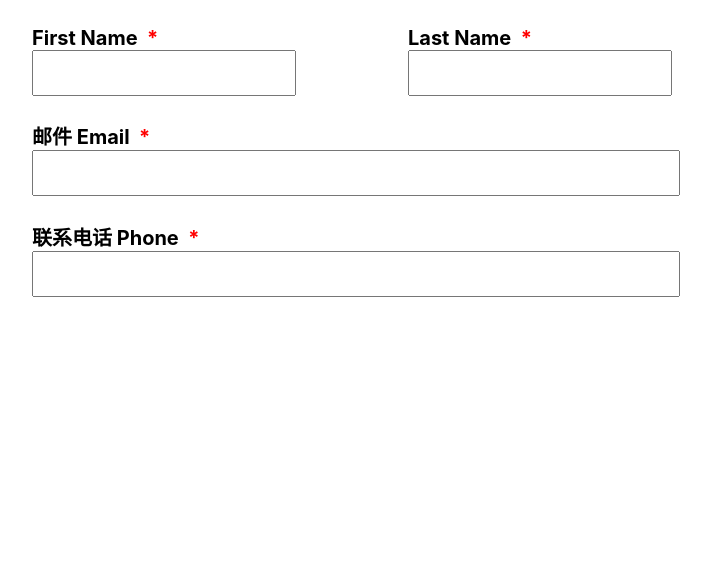
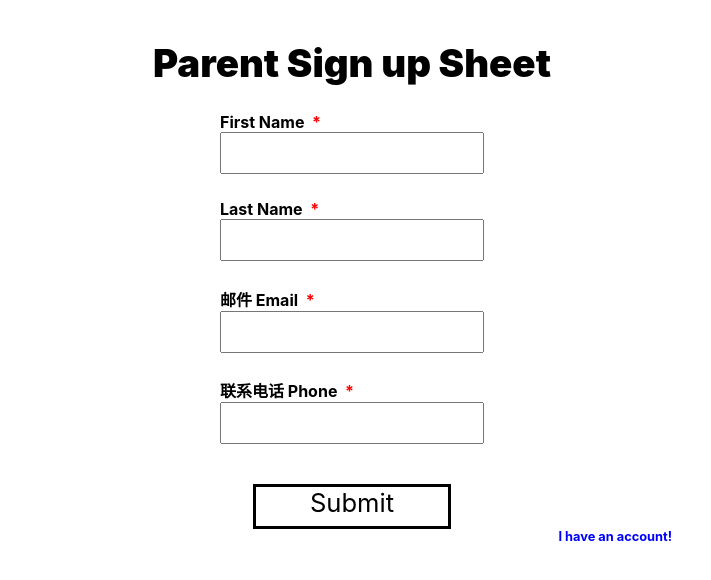
Before and after one commit to ShawnLi96/RoboEdu-Website, a React (Create React App) app: page /#/NewUserForm in a window 1280 px wide. Shown: the top 580 px of the page, without its empty margins (288-999 px from the left). Built offline with nearby package versions, Linux system fonts and the light colour scheme.

Commit message:
finished new user form

```diff
--- a/src/App.js
+++ b/src/App.js
@@ -1,18 +1,22 @@
 import './App.css';
+import styled from 'styled-components'
 import Landing from './components/Landing'
 import NewUserForm from './components/NewUserForm'
 import { HashRouter as Router,Routes, Route, Link } from 'react-router-dom';
 
 export default function App() {
+  const Container = styled.div`
+    position: relative;
+  `
   return (
     <Router>
-      <div>
+      <Container>
         <Routes>
           <Route exact path='/' element={<Landing/>}></Route>
           <Route exact path='/NewUserForm' element={<NewUserForm/>}></Route>
 
         </Routes>
-      </div>
+      </Container>
     </Router>
   );
 }
--- a/src/components/Landing.js
+++ b/src/components/Landing.js
@@ -8,8 +8,8 @@ export default function Landing() {
     <Container>
       <Header/>
       <FlexContainer>
-        <Button href='/NewUserForm'> New User </Button>
-        <Button href='/ExistingUserForm'> Sign in </Button>
+        <Button href='/#/ExistingUserForm'> Sign in </Button>
+        <Button href='/#/NewUserForm'> New User </Button>
       </FlexContainer>
     </Container>
 
@@ -31,8 +31,11 @@ const FlexContainer = styled.div`
 `
 
 
-const Button = styled.button`
-  height: 5vw;
+const Button = styled.a`
+  text-align: center;
+  border-style solid;
+  color: black;
+  height: 6vh;
   width: 20vw;
   border-radius: 25%;
   font-size: 2vw;
--- a/src/components/NewUserForm.js
+++ b/src/components/NewUserForm.js
@@ -11,83 +11,119 @@ export default function NewUserForm(){
     const [phoneNumber, setPhoneNumber] = useState('');
     const [email, setEmail] = useState('');
 
+
+    // for onSubmit, should check if there are any fields ALREADY stored
+    // in the database to avoid duplicates
+    function onSubmit() {
+        const data = {
+            firstName: firstName,
+            lastName: lastName,
+            phoneNumber: phoneNumber,
+            email: email,
+        }
+
+        // post
+    }
+
+
     return (
         <Container>
-
-            <FlexContainer>
-                <div>
+            <Title>Parent Sign up Sheet</Title>
+            <Box>
                 <Label>First Name <span style={{color: "red"}}> &nbsp;* </span> </Label>
-                    <ShortInput
+                <Input
                     value={firstName}
                     onChange={(e) => { setFirstName(e.target.value); }}
                     />
-                </div>
-                <div>
+            </Box>
+            <Box>
                 <Label> Last Name <span style={{color: "red"}}> &nbsp;* </span> </Label>
-                    <ShortInput
+                <Input
                     value={lastName}
                     onChange={(e) => { setLastName(e.target.value); }}
                     />
-                </div>
-            </FlexContainer>
+            </Box>
+            <Box>
             <Label> 邮件 Email <span style={{color: "red"}}> &nbsp;* </span> </Label>
-            <LongInput
+            <Input
                 value={email}
                 onChange={(e) => { setEmail(e.target.value); }}
                 />
+            </Box>
+            <Box>
                 <Label> 联系电话 Phone <span style={{color: "red"}}> &nbsp;* </span> </Label>
-            <LongInput
+                <Input
                     value={phoneNumber}
-                onChange={(e) => { setEmail(e.target.value); }}
+                    onChange={(e) => { setPhoneNumber(e.target.value); }}
                     />
+            </Box>
+            <Submit onClick = {onSubmit()}>Submit</Submit>
+            <Link href = '/#/ExistingUserForm'>I have an account!</Link>
         </Container>
     );}
 
-const FlexContainer = styled.div`
-    justify-content: space-between;
+const Container = styled.div`
+    position: relative;
+    width: 50vw;
+    margin: auto;
     display: flex;
+    flex-direction: column;
+    margin-top: 5vh;
+
+
+
+`
+const Submit = styled.a`
+    width: 15vw;
+    height: 3vw;
+    font-size: 2vw;
+    border-style: solid;
+    text-align: center;
+    margin: auto;
+    margin-top: 5vh;
     align-items: center;
+    &:hover{
+        transition: 0.5s;
+        background-color: #87ceeb;
+    }
+
 `
 
+const Box = styled.div`
+    margin-left: auto;
+    margin-right: auto;
+`
 const Label = styled.div`
     font-weight: bold;
     margin-top: 2vw;
-    font-size: 20px;
+    font-size: 1.25vw;
 `
-const Subtitle = styled.div`
-    color: grey;
-    font-size: 15px;
-`
-
-const Icon = styled.div`
-    width: 1.5vw;
-    height: 1.5vw;
-    margin-left: 0.5vw;
-    position: absolute;
-    align-items: center;
-    background-repeat: no-repeat;
-    background-size: 1.5vw;
-    background-image: ${(props) => `url(${props.img})`};
-
+const Title = styled.div`
+    font-size: 3vw;
+    font-weight: 900;
+    text-align: center;
 `
 const LongInput = styled.input`
-    font-size: 1.5vw;
+    font-size: 1.25vw;
     font-weight: bold;
     width: 50vw;
-    height: 40px;
+    height: 4.5vh;
     type: "text";
     required
     autofocus
-    align-items: center;
 
 `
 
-const ShortInput = styled(LongInput)`
+const Input = styled(LongInput)`
     width: 20vw;
 `
 
-const Container = styled.div`
-    width: 50vw;
+const Link = styled.a`
+    position: relative;
+    font-weight: bold;
+    font-size: 1vw;
+    bottom: 0;
     margin-left: auto;
-    margin-right: auto;
+    color: blue;
+
 `
```
Also changed, not shown: 1 other file (tests, documents, lock files or other folders). Lines whose indentation alone changed are shown as unchanged.
